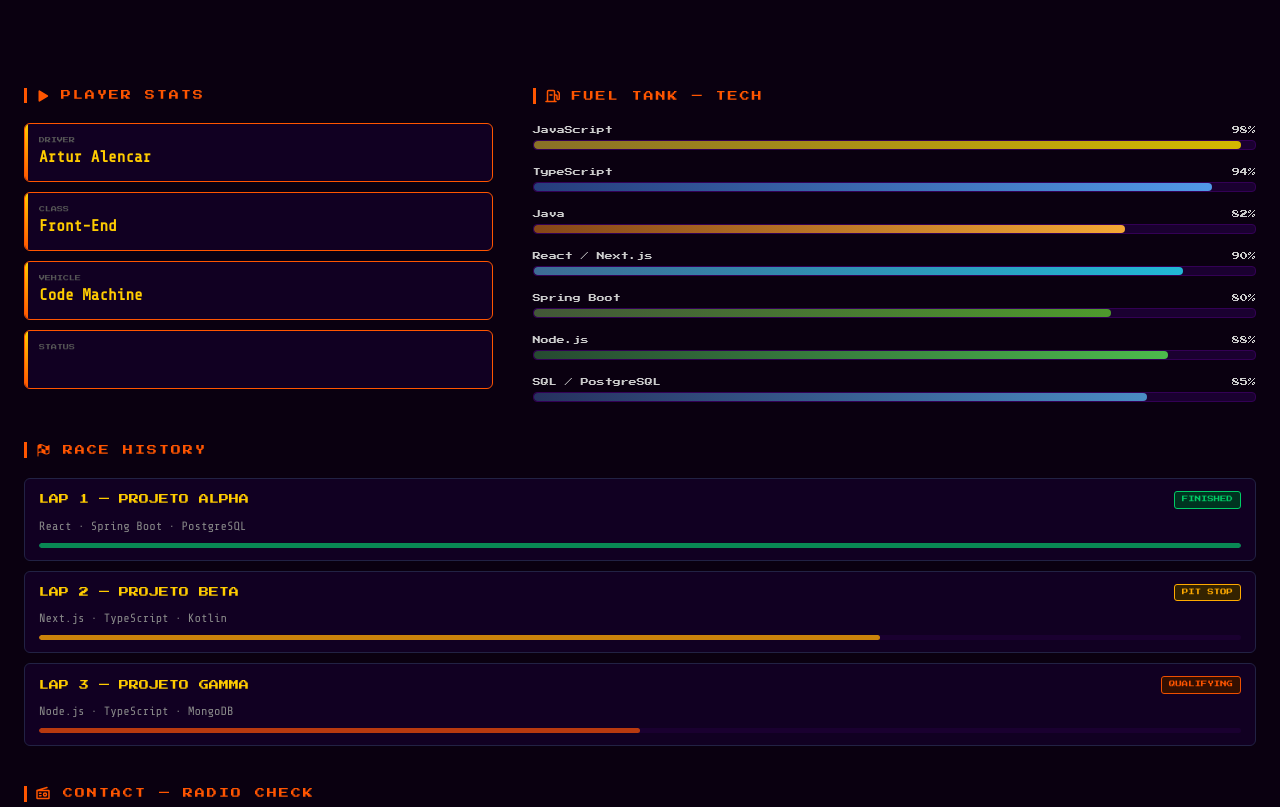
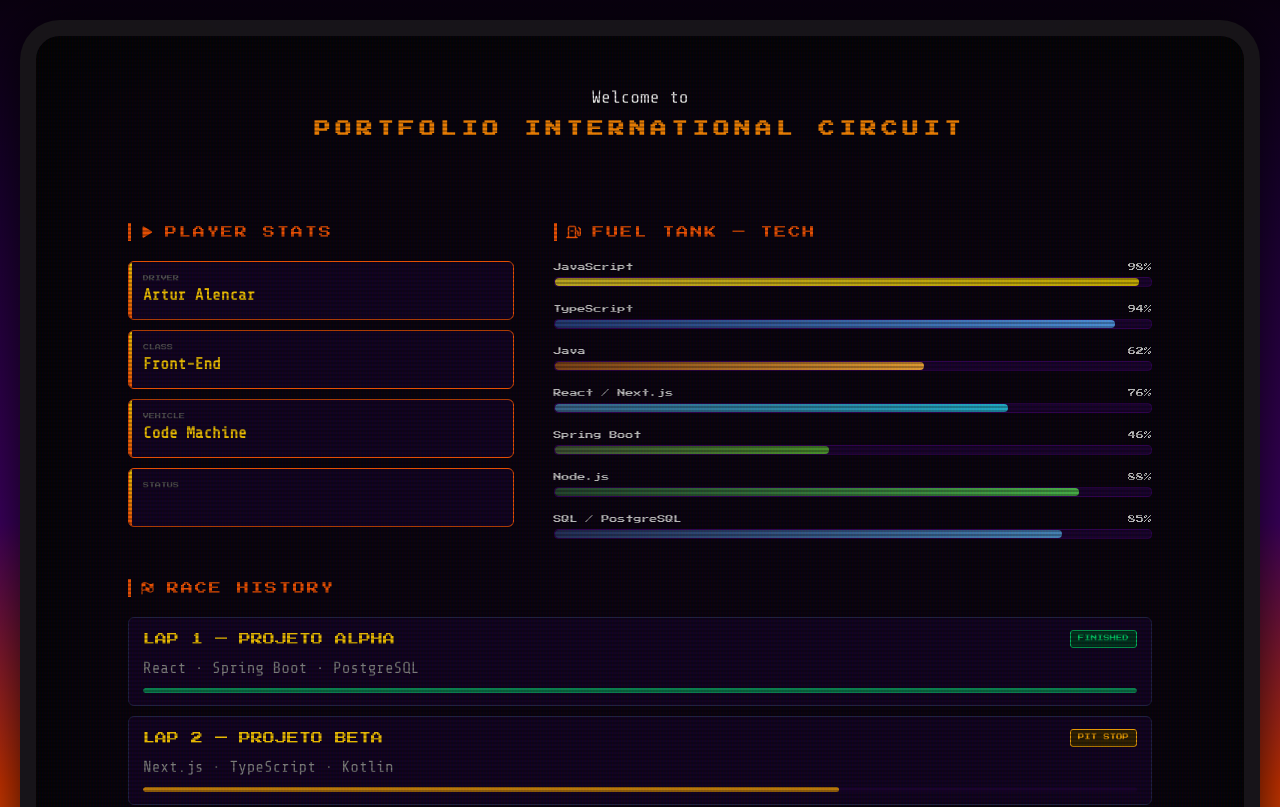
Before and after one commit to arturalencar/portfolio, a plain HTML site: page index.html in a window 1280 px wide. Shown: the top 807 px of the page. Drawn offline with nearby package versions, Linux system fonts and the light colour scheme.

Commit message:
feat: add arcade screen style

```diff
--- a/css/base/base.css
+++ b/css/base/base.css
@@ -1,4 +1,3 @@
-
 /* Raiz do documento */
 html {
   font-size: 16px;
@@ -7,7 +6,14 @@ html {
 }
 
 body {
-  background-color: var(--color-bg-base);
+  background: linear-gradient(180deg,
+      var(--color-bg-base) 0%,
+      var(--color-bg-deep) 15%,
+      var(--color-bg-mid) 40%,
+      var(--color-horizon-warm) 60%,
+      var(--color-horizon-hot) 80%,
+      var(--color-secondary-dim) 100%);
+
   color: var(--color-text-primary);
   font-family: var(--font-mono);
   line-height: 1.5;
@@ -15,7 +21,7 @@ body {
   /* Centraliza o layout de largura fixa */
   display: flex;
   justify-content: center;
-  padding: var(--space-10) 0;
+  min-height: 100vh;
 
   /* Garante suavidade de fonte em todos os SO */
   -webkit-font-smoothing: antialiased;
@@ -24,12 +30,107 @@ body {
 
 /* Container principal — representa o "card" do portfólio */
 .portfolio {
+  position: relative;
   background-color: var(--color-bg-base);
   width: 100%;
   max-width: 100%;
+  height: fit-content;
+  /* Moldura de plástico do monitor */
+
+  padding: var(--space-4);
+  /* Curvatura característica */
+  box-shadow: 0 0 50px rgba(0, 0, 0, 0.8), inset 0 0 100px #000;
+  color: var(--neon-green);
+  overflow: hidden;
+  box-sizing: border-box;
+
+  background-image: radial-gradient(
+    rgba(18, 16, 16, 0) 0%,
+    rgba(0, 0, 0, 0.4) 100%
+  );
 }
 
-/* Utilitários de acessibilidade */
+
+.portfolio::before {
+  content: " ";
+  position: absolute;
+  top: 0;
+  left: 0;
+  width: 100%;
+  height: 100%;
+  background: linear-gradient(rgba(18, 16, 16, 0) 50%,
+      rgba(0, 0, 0, 0.25) 50%),
+    linear-gradient(90deg,
+      rgba(255, 0, 0, 0.06),
+      rgba(0, 255, 0, 0.02),
+      rgba(0, 0, 255, 0.06));
+  background-size: 100% 4px, 3px 100%;
+  z-index: 10;
+  pointer-events: none;
+}
+
+.portfolio::after {
+  content: " ";
+  position: absolute;
+  top: 0;
+  left: 0;
+  width: 100%;
+  height: 100%;
+  background: rgba(18, 16, 16, 0.25);
+  opacity: 0.45;
+  z-index: 11;
+  pointer-events: none;
+  animation: flicker 1s infinite;
+}
+
+@keyframes flicker {
+  0% {
+    opacity: 0.35;
+  }
+
+  10% {
+    opacity: 0.55;
+  }
+
+  30% {
+    opacity: 0.28;
+  }
+
+  50% {
+    opacity: 0.58;
+  }
+
+  80% {
+    opacity: 0.40;
+  }
+
+  100% {
+    opacity: 0.20;
+  }
+}
+
+.subtitle {
+  text-align: center;
+  margin-top: var(--space-8);
+  font-size: var(--text-xl);
+}
+
+h1 {
+  margin: var(--space-1) 0 var(--space-6);
+  padding: 0 var(--space-8);
+  text-shadow: 0 0 10px var(--neon-green);
+  text-transform: uppercase;
+  letter-spacing: 5px;
+  line-height: 175%;
+  color: var(--color-horizon-hot);
+  text-align: center;
+  font-size: var(--text-lg);
+  font-family: var(--font-display);
+}
+
+/* ------------------------------
+   Utilitários de acessibilidade
+   ------------------------------ */
 
 /* Esconde visualmente mas mantém acessível a leitores de tela */
 .sr-only {
@@ -53,3 +154,19 @@ a {
 a:hover {
   text-decoration: underline;
 }
+
+@media (min-width: 768px) {
+  body {
+    padding: var(--space-5);
+
+  }
+
+  .portfolio {
+    border: 1rem solid #25252590;
+    border-radius: 40px;
+  }
+
+  h1 {
+    margin: var(--space-1) 0 var(--space-8);
+  }
+}
--- a/css/base/tokens.css
+++ b/css/base/tokens.css
@@ -56,7 +56,7 @@
    --color-border-contact: #1a0030;
 
    /* Cores de stack (tech badges / barras de fuel) */
-   --color-tech-js: #f7de1e80;
+   --color-tech-js: #f7de1ecc;
    --color-tech-ts: #3179c680;
    --color-tech-java: #ed8a0081;
    --color-tech-react: #61dafb7e;
@@ -70,6 +70,8 @@
    --color-horizon-warm: #cc3300;
    --color-horizon-hot: #ff8800;
 
+   --color-neon-green: #33ff33;
+   --crt-flicker: 0.15s;
 
    /* TIPOGRAFIA */
 
--- a/css/components/project-card.css
+++ b/css/components/project-card.css
@@ -81,3 +81,17 @@
     font-size: 0.4rem;
   }
 }
+
+@media (min-width: 1024px) {
+  .project-card__name {
+    font-size: var(--text-sm);
+  }
+
+  .project-card__stack {
+    font-size: var(--text-lg);
+  }
+
+  .badge {
+    font-size: 0.4rem;
+  }
+}
--- a/css/layout/layout.css
+++ b/css/layout/layout.css
@@ -1,6 +1,6 @@
 /* Wrapper de conteúdo — padding lateral das seções */
 .content {
-  padding: 1rem var(--space-6);
+  padding: 1rem var(--space-4);
 
 }
 
@@ -85,7 +85,7 @@
   .grid-2x1,
   .contact-section,
   .projects-section {
-    max-width: 1280px;
+    max-width: 1024px;
     margin:  auto;
     margin-bottom: 2rem;
   }
@@ -95,3 +95,9 @@
     margin-bottom: 2.5rem;
   }
 }
+
+@media (min-width: 1024px) {
+  .section-label {
+    font-size: var(--text-sm);
+  }
+}
--- a/index.html
+++ b/index.html
@@ -23,39 +23,8 @@
 
     <body>
         <main class="portfolio" aria-label="Portfólio de ARTUR ALENCAR">
-            <!-- HERO — Abertura com pôr do sol e pista -->
-
-            <!-- <section class="hero" aria-label="Apresentação">
-                <div class="hero__title">
-                    <span class="hero__name">ARTUR ALENCAR</span>
-                    <span class="hero__role">FRONT-END DEVELOPER</span>
-                </div>
-
-                <div class="hero__sun" aria-hidden="true">
-                    <div class="hero__sun-body">
-                        <div class="hero__sun-stripe"></div>
-                        <div class="hero__sun-stripe"></div>
-                        <div class="hero__sun-stripe"></div>
-                        <div class="hero__sun-stripe"></div>
-                        <div class="hero__sun-stripe"></div>
-                        <div class="hero__sun-stripe"></div>
-                        <div class="hero__sun-stripe"></div>
-                    </div>
-                </div>
-
-                <span class="hero__car anim-car-drive" aria-hidden="true"
-                    >🏎️</span
-                >
-
-                <div class="hero__road" aria-hidden="true"></div>
-
-                <div class="hero__road-marks" aria-hidden="true">
-                    <div class="hero__road-mark"></div>
-                    <div class="hero__road-mark"></div>
-                    <div class="hero__road-mark"></div>
-                </div>
-            </section> -->
-
+            <p class="subtitle">Welcome to</p>
+            <h1>PORTFOLIO INTERNATIONAL CIRCUIT</h1>
             <div class="content">
                 <div class="grid-2x1">
                     <!-- PLAYER STATS -->
@@ -100,7 +69,6 @@
                                 </div>
                             </div>
                         </div>
-
                     </section>
 
                     <!-- FUEL TANK — Tech Stack -->
@@ -147,12 +115,12 @@
                         <div class="fuel-bar">
                             <div class="fuel-bar__header">
                                 <span class="fuel-bar__tech">Java</span>
-                                <span class="fuel-bar__pct">82%</span>
+                                <span class="fuel-bar__pct">62%</span>
                             </div>
                             <div class="fuel-bar__track">
                                 <div
                                     class="fuel-bar__fill fuel-bar__fill--java anim-fill-up"
-                                    style="width: 82%"
+                                    style="width: 62%"
                                 ></div>
                             </div>
                         </div>
@@ -161,24 +129,24 @@
                                 <span class="fuel-bar__tech"
                                     >React / Next.js</span
                                 >
-                                <span class="fuel-bar__pct">90%</span>
+                                <span class="fuel-bar__pct">76%</span>
                             </div>
                             <div class="fuel-bar__track">
                                 <div
                                     class="fuel-bar__fill fuel-bar__fill--react anim-fill-up"
-                                    style="width: 90%"
+                                    style="width: 76%"
                                 ></div>
                             </div>
                         </div>
                         <div class="fuel-bar">
                             <div class="fuel-bar__header">
                                 <span class="fuel-bar__tech">Spring Boot</span>
-                                <span class="fuel-bar__pct">80%</span>
+                                <span class="fuel-bar__pct">46%</span>
                             </div>
                             <div class="fuel-bar__track">
                                 <div
                                     class="fuel-bar__fill fuel-bar__fill--spring anim-fill-up"
-                                    style="width: 80%"
+                                    style="width: 46%"
                                 ></div>
                             </div>
                         </div>
@@ -399,14 +367,6 @@
                         </div>
                     </address>
                 </section>
-
-                <!-- <div class="divider" aria-hidden="true">
-                    <div class="divider__dash"></div>
-                    <div class="divider__dash"></div>
-                    <div class="divider__dash"></div>
-                    <div class="divider__dash"></div>
-                    <div class="divider__dash"></div>
-                </div> -->
             </div>
 
             <!--  FOOTER  -->
```
